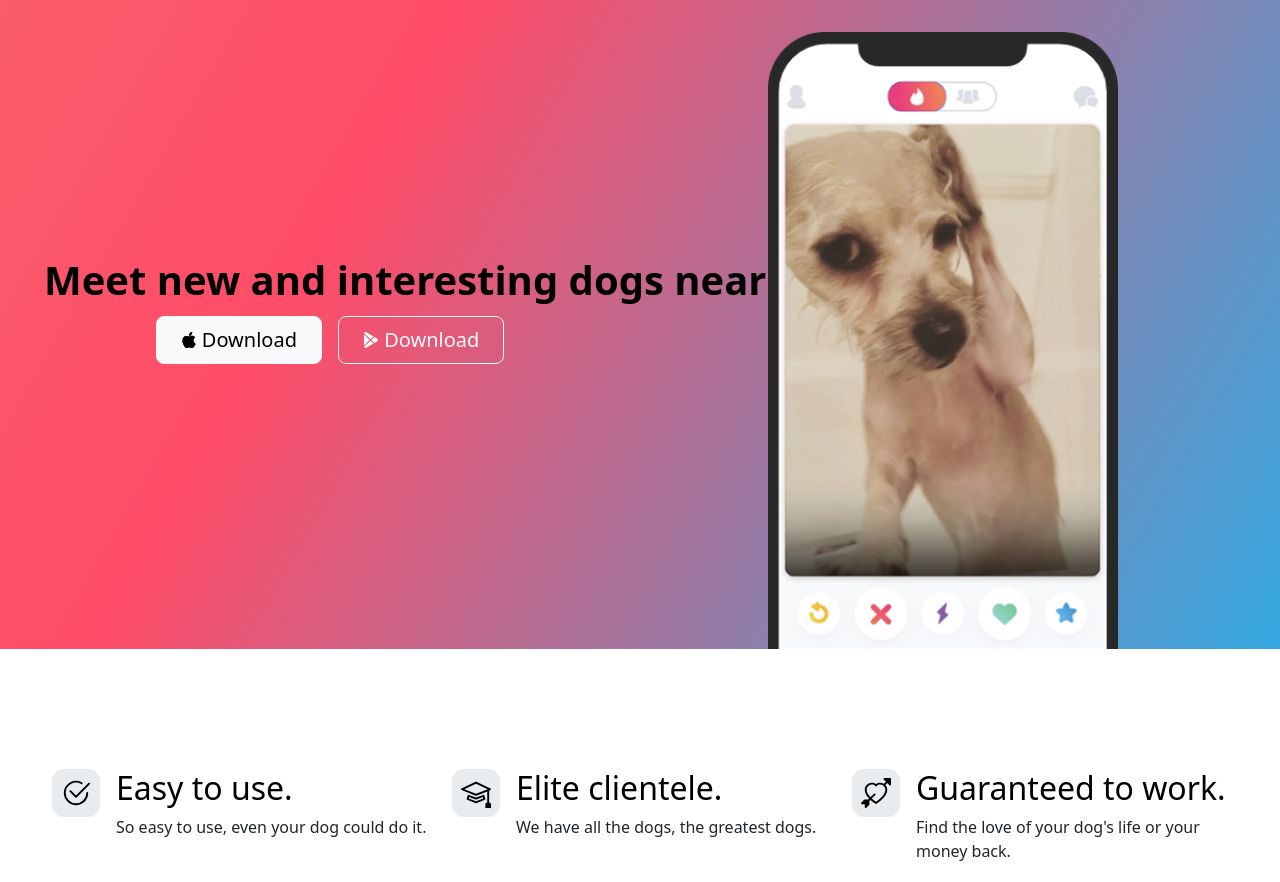
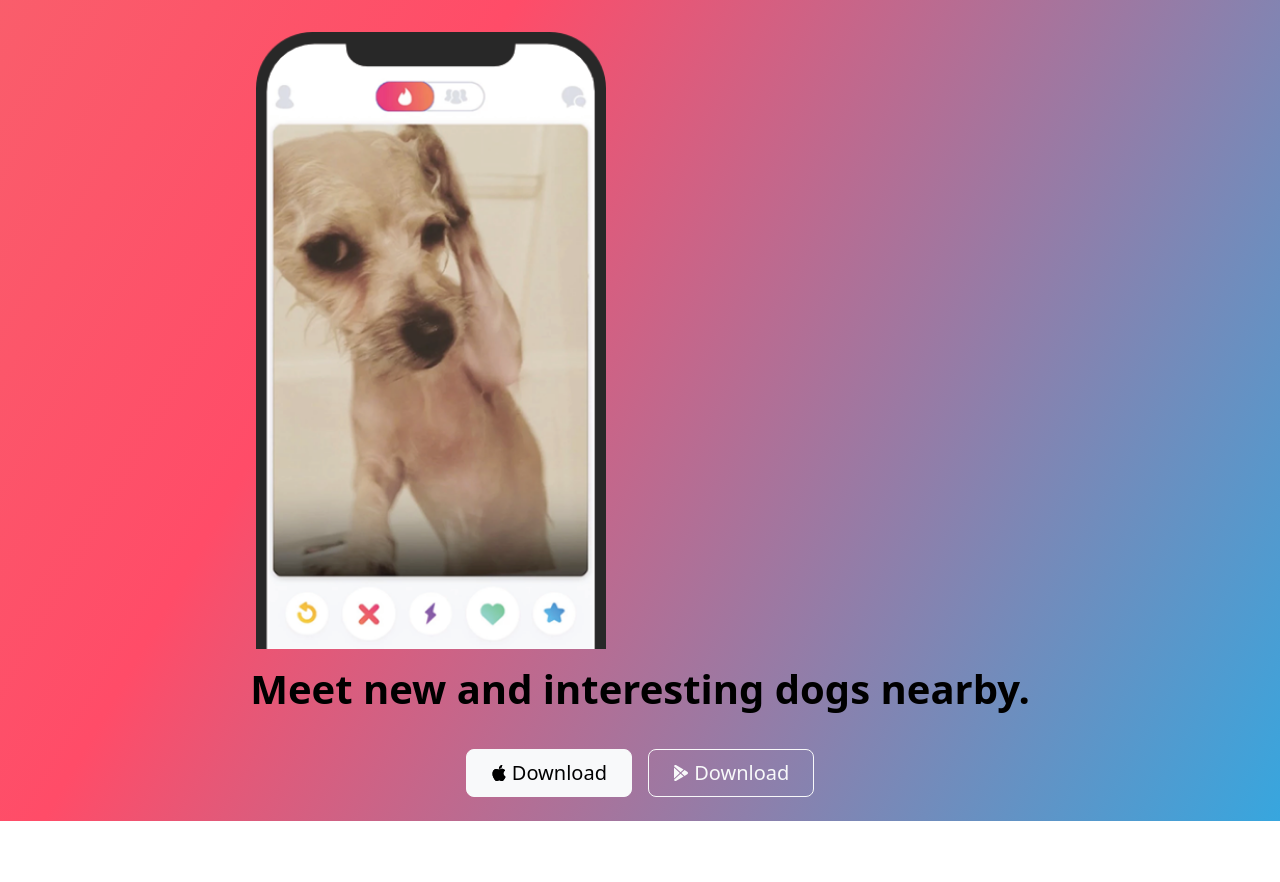
Before and after one commit to mwlyra/mwlyra.github.io, a plain HTML site: page index.html in a window 1280 px wide. Shown: the top 882 px of the page. Drawn offline with nearby package versions, Linux system fonts and the light colour scheme.

Commit message:
Update index.html

```diff
--- a/index.html
+++ b/index.html
@@ -31,7 +31,7 @@
             loading="lazy"
           />
         </div>
-        <div class="col-12 col-lg-6 text-center text-lg-start px-4">
+        <div class="col-lg-6 text-center text-lg-start px-4 content-wrapper">
           <h1 class="display-5 fw-bold text-body-emphasis lh-1 mb-3">
             Meet new and interesting dogs nearby.
           </h1>
```
